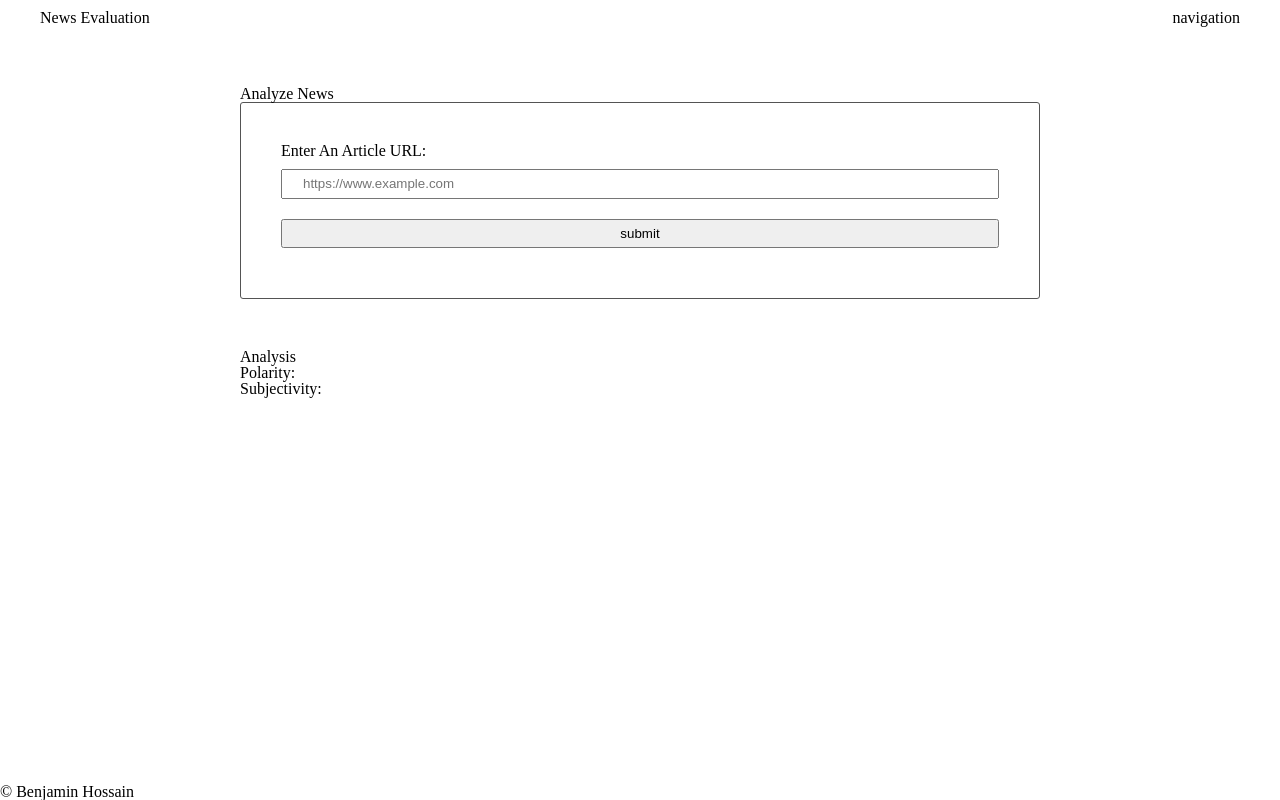
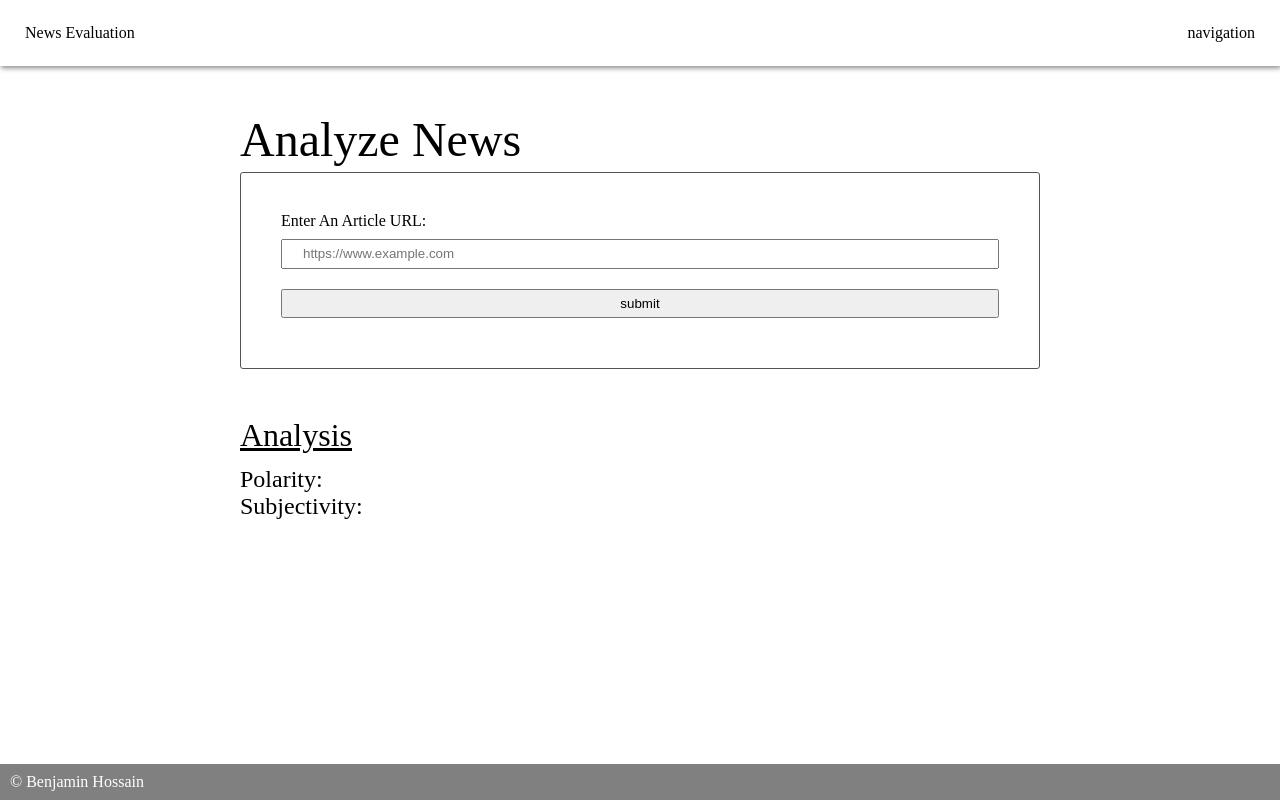
Before and after one commit to benjaminhossain/Evaluate-News-NLP, a website built with webpack: page src/client/views/index.html in a window 1280 px wide. Built offline with nearby package versions, Linux system fonts and the light colour scheme.

Commit message:
Updated style

```diff
--- a/src/client/styles/footer.scss
+++ b/src/client/styles/footer.scss
@@ -0,0 +1,5 @@
+footer{
+    background-color: grey;
+    color: white;
+    padding: 10px;
+}
--- a/src/client/styles/form.scss
+++ b/src/client/styles/form.scss
@@ -10,3 +10,22 @@ input {
     line-height: 16px;
     margin: 10px 0;
 }
+
+#form_box h1 {
+    font-size: 3em;
+    margin-bottom: 8px;
+}
+
+#evaluation {
+    h2 {
+        font-size: 2em;
+        text-decoration: underline;
+    }
+    h3 {
+        font-size: 1.5em;
+        margin-bottom: 3px
+    }
+    #text {
+        font-size: 1em;
+    }
+}
--- a/src/client/styles/header.scss
+++ b/src/client/styles/header.scss
@@ -1,5 +1,6 @@
 header {
     display: flex;
     justify-content: space-between;
-    padding: 10px 40px;
+    padding: 25px;
+    box-shadow: 1px 2px 5px #888888;
 }
--- a/src/client/views/index.html
+++ b/src/client/views/index.html
@@ -19,7 +19,7 @@
         <main>
             <section>
                 <div id = "form_box">
-                    <h2>Analyze News</h2>
+                    <h1>Analyze News</h1>
                     <form>
                         <label for="articleUrl">Enter An Article URL:</label>
                         <input id="articleUrl" type="text" name="input" value="" placeholder="https://www.example.com">
@@ -28,9 +28,10 @@
                 </div>
             </section>
             <section id = "evaluation">
-                <h1>Analysis</h1>
+                <h2>Analysis</h2> <br>
                 <h3>Polarity: <span id="polarity"></span></h3>
                 <h3>Subjectivity: <span id="subjectivity"></span></h3>
+                <br>
                 <span id="text"></span>
             <section>
         </main>
```
